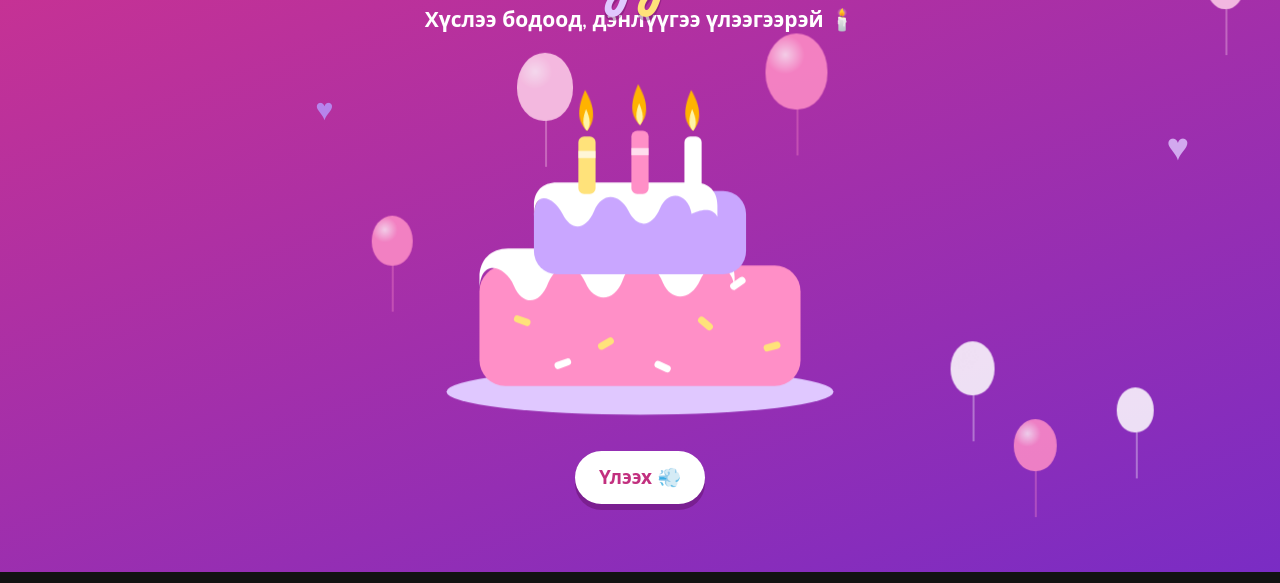
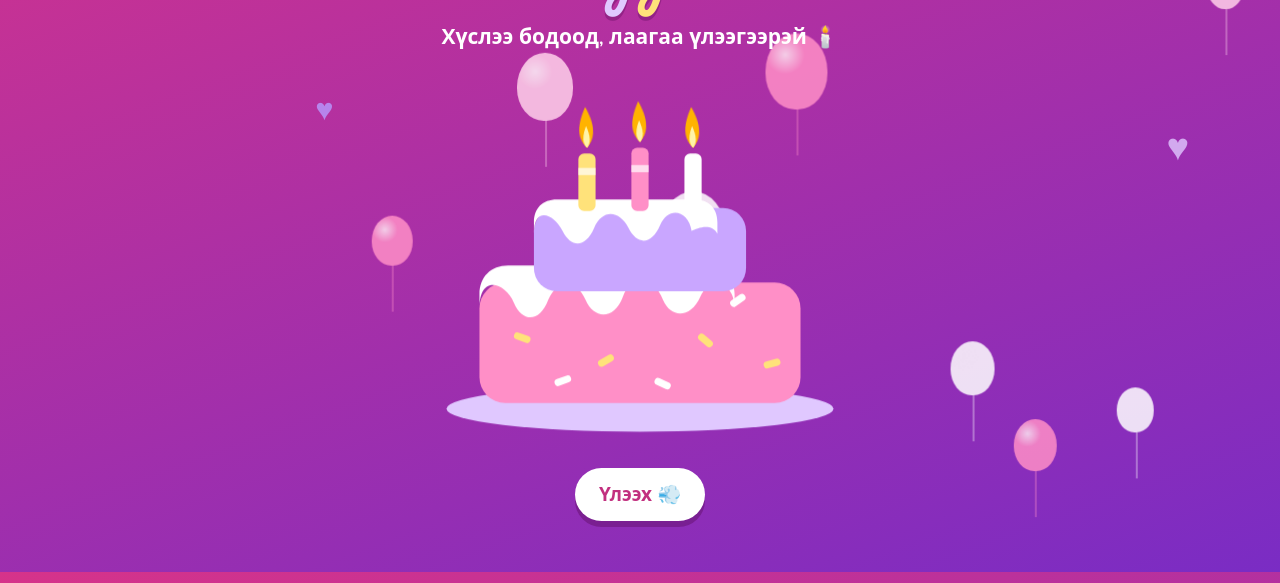
Before and after one commit to Tg69696969/Namuk, a plain HTML site: page index.html in a window 1280 px wide. Shown: the part 228-811 px from the top of the page. Drawn offline with nearby package versions, Linux system fonts and the light colour scheme.

Commit message:
Update birthday page spacing

```diff
--- a/index.html
+++ b/index.html
@@ -18,7 +18,12 @@ h1{font-family:"Pacifico",cursive;font-weight:400;font-size:clamp(38px,12vw,70px
 h1 span{display:inline-block;animation:pop .7s cubic-bezier(.3,1.6,.5,1) both}
 h1 span:nth-child(3n){color:var(--pink)}h1 span:nth-child(3n+1){color:var(--lav)}h1 span:nth-child(3n+2){color:var(--yellow)}
 @keyframes pop{from{transform:translateY(-40px) scale(.2) rotate(-25deg);opacity:0}to{transform:none;opacity:1}}
-.sub{font-size:18px;margin:0 0 4px}
+.sub{
+  font-size:18px;
+  margin:25px 0 4px;
+  position:relative;
+  z-index:2;
+}
 #cake{width:min(86vw,360px);height:auto;margin-top:6px;animation:bob 3.2s ease-in-out infinite}
 @keyframes bob{50%{transform:translateY(-8px)}}
 .fl{cursor:pointer}
@@ -50,7 +55,7 @@ button:focus-visible,.fl:focus-visible{outline:3px solid var(--yellow);outline-o
   <div class="date">11.17</div>
   <p class="hi">Төрсөн өдрийн мэнд,</p>
   <h1 id="name" aria-label="Намуунжин"></h1>
-  <p class="sub" id="sub">Хүслээ бодоод, дэнлүүгээ үлээгээрэй 🕯️</p>
+  <p class="sub" id="sub">Хүслээ бодоод, лаагаа үлээгээрэй 🕯️</p>
 
   <svg id="cake" viewBox="0 0 300 270" role="img" aria-label="Төрсөн өдрийн бялуу">
     <ellipse cx="150" cy="248" rx="135" ry="16" fill="#e0c8ff"/>
```
